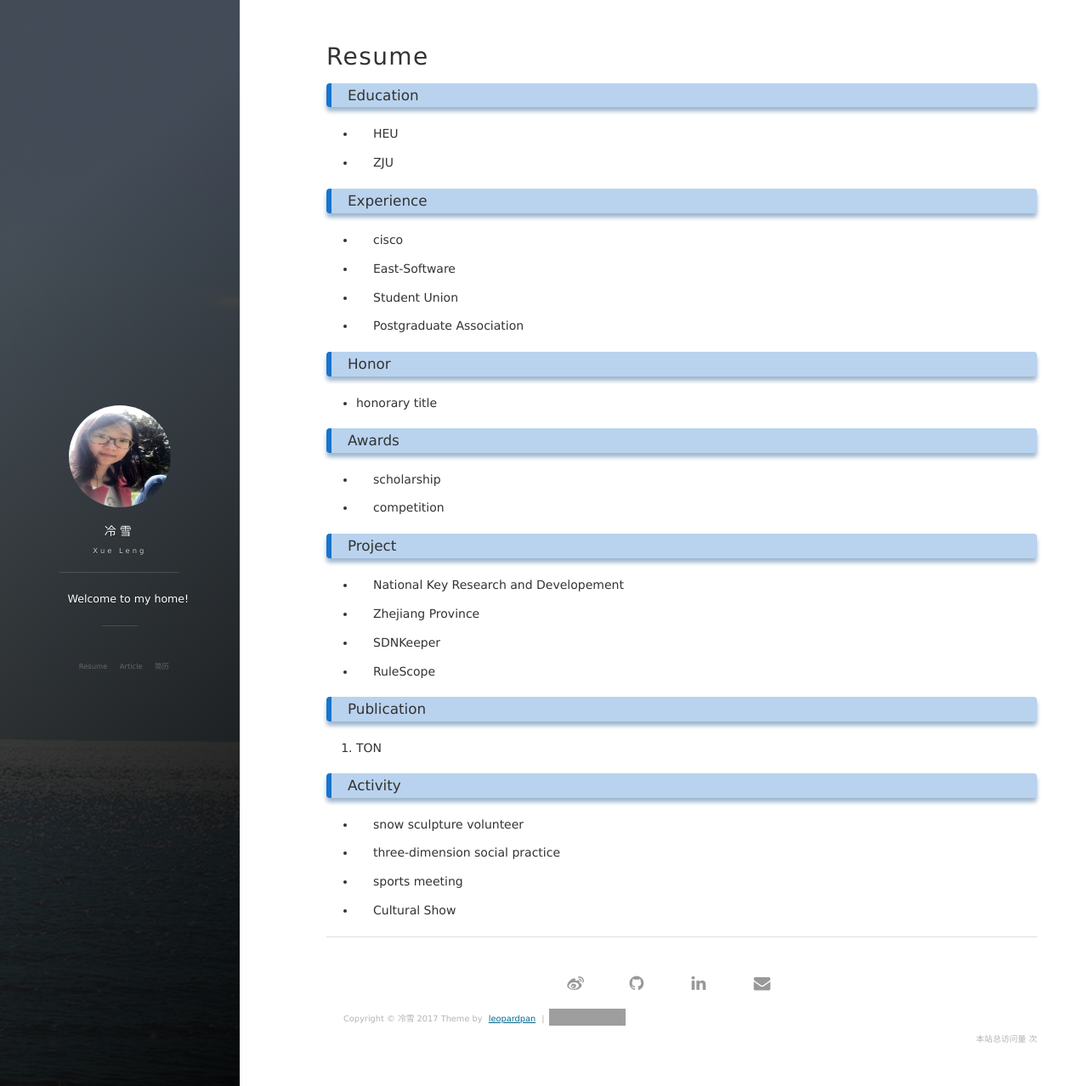
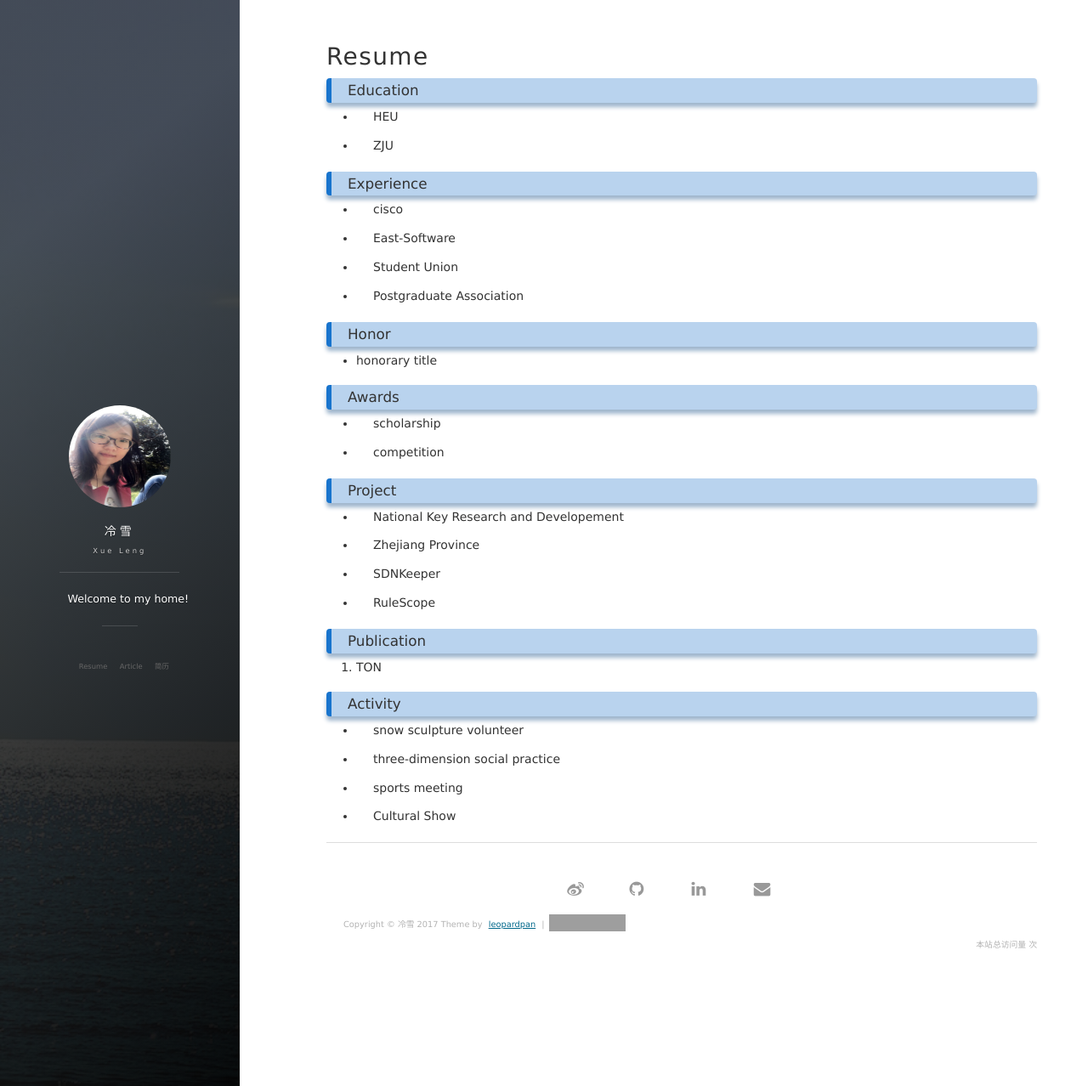
Before and after one commit to lxv458/OldWeb, a Jekyll site: the page built from index.md, in a window 1280 px wide and 1278 px high. Shown: the whole window at 85% size. Built offline with Jekyll 4.4.1, drawn with Linux system fonts in a browser that asks for light colours; nearby versions of some CDN libraries; our own code applies the rules of GitHub Pages for plain Markdown files; the list of posts is cut into pages by our own code; comment, search, counter and statistics services are not loaded; grey boxes are pictures that could not be loaded.

Commit message:
basic information

```diff
--- a/css/main.css
+++ b/css/main.css
@@ -99,8 +99,8 @@ h3,
 h4,
 h5,
 h5 {
-  margin-top: 1.0em;
-  margin-bottom: .5em;
+  margin-top: .3em;
+  margin-bottom: .3em;
   font-family: "ff-tisa-web-pro-1", "ff-tisa-web-pro-2", "Lucida Grande", "Hiragino Sans GB", "Hiragino Sans GB W3", "Microsoft YaHei", "WenQuanYi Micro Hei", sans-serif;
   font-weight: lighter;
   color: #333333;
@@ -108,6 +108,7 @@ h5 {
 
 h1 {
   margin-top: 0;
+  margin-bottom: .3em;
   font-size: 2.0em;
   line-height: 1.2em;
   letter-spacing: .05em;
@@ -124,8 +125,8 @@ h3 {
   text-indent: 4px;
   border-radius: 4px;
   padding: 6px 15px;
-  margin-bottom: 20px;
-  margin-top: 5px;
+  margin-bottom: 5px;
+  margin-top: 3px;
   background:#B9D3EE;
   /*0px right, 5px botton, 5px fuzzy*/
   box-shadow: 0px 5px 5px #9FB6CD;
```
